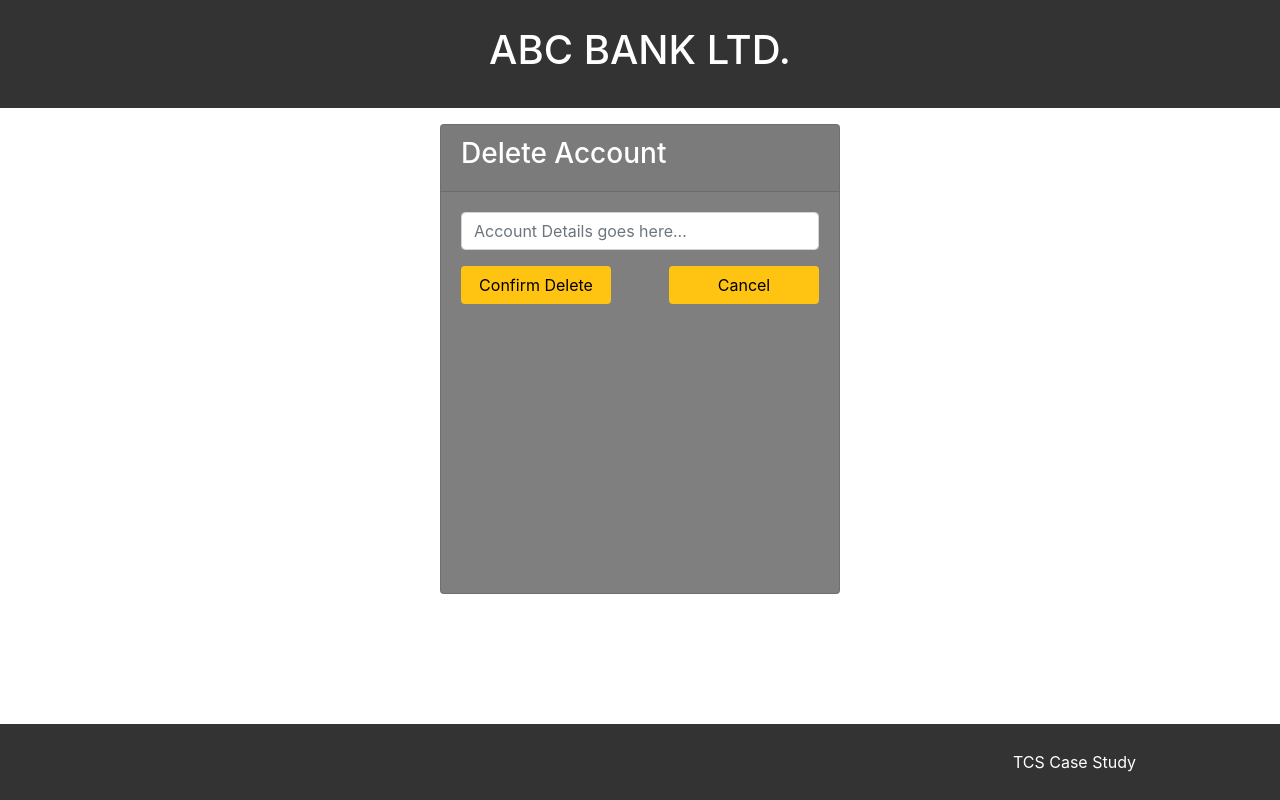
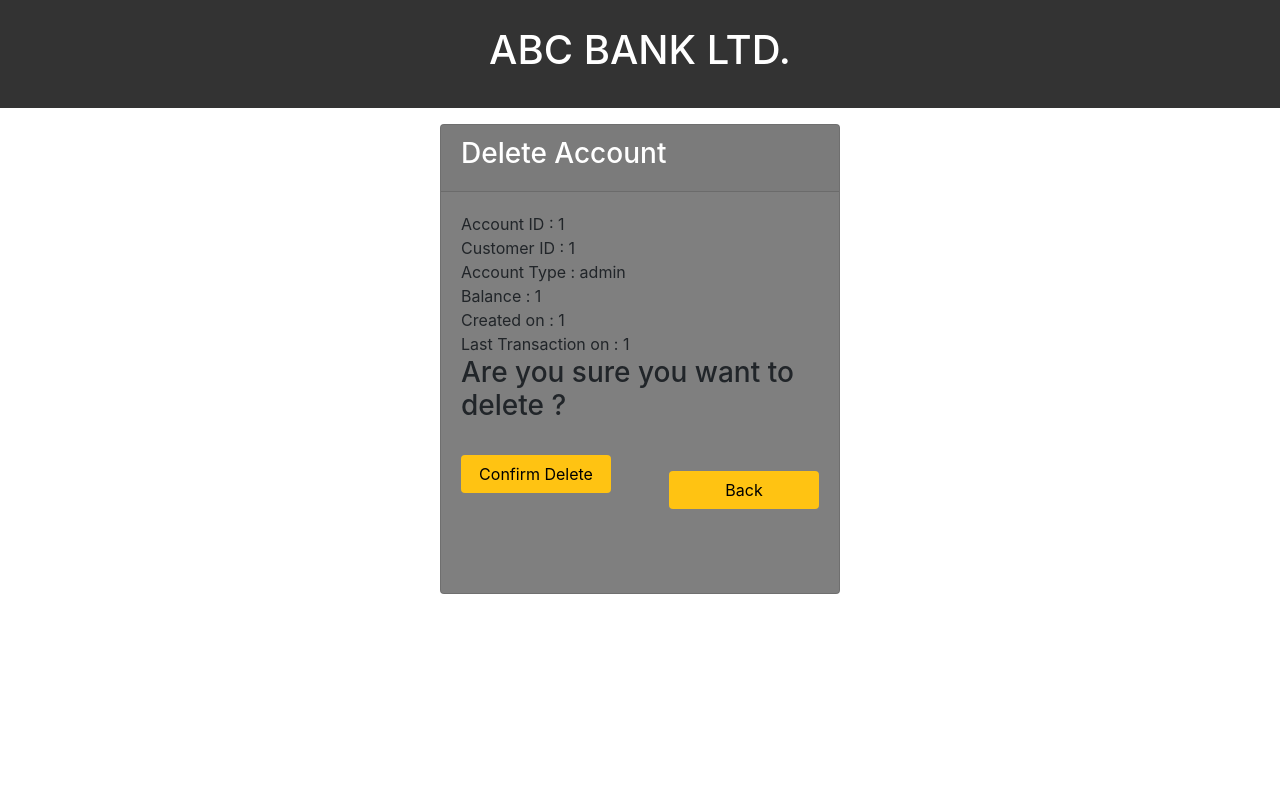
Before and after one commit to 216vignesh/Retail-Banking, a Flask app: page /confirm_delete_acc in a window 1280 px wide. Run offline with Flask 2, Linux system fonts and the light colour scheme; the visitor is signed in with stand-in values (Sample User, id 1); some libraries are stand-ins or nearby versions.

Commit message:
Manage Account Details done

```diff
--- a/templates/create_account.html
+++ b/templates/create_account.html
@@ -48,20 +48,20 @@
 				<h3>Create Account</h3>
 			</div>
 		<div class="card-body">
-				<form name="createcust" onsubmit="return validateForm()" method="POST">
+				<form name="createcust" action="{{ url_for('createaccount') }}" onsubmit="return validateForm()" method="POST">
 					<div class="input-group form-group">
 						<input type="number" name="custssnid" class="form-control" placeholder="Customer Id" required>
 					</div>
 
 					<div class="input-group form-group">
-						<select  class="form-control">
+						<select  class="form-control" name="type">
   							<option value="saving">Saving</option>
   							<option value="current">Current</option>
 						</select>
 					</div>
 
 					<div class="input-group form-group">
-						<input type="number" name="age" class="form-control" placeholder="Deposit Amount" required>
+						<input type="number" name="cash" class="form-control" placeholder="Deposit Amount" required>
 					</div>
 
 					<div class="form-group">
--- a/templates/delete_account_confirm.html
+++ b/templates/delete_account_confirm.html
@@ -23,17 +23,34 @@
 			</div>
 		<div class="card-body">
 				<form name="createcust" onsubmit="return validateForm()" method="POST">
-					<div class="input-group form-group">
-						<input type="text" name="custssnid" class="form-control" placeholder="Account Details goes here..." required>
-					</div>
+					<!-- <div class="input-group form-group">
+						<input type="text" name="custssnid" class="form-control" placeholder="Customer Details goes here..." required>
+					</div>   -->
+					<div class="success"> {{ success }} </div>
+					<div class="custssnid"> Account ID : {{ accountid }}</div>
+
+					<div class="custname"> Customer ID : {{ custid }}</div>
+
+					<div class="age"> Account Type : {{ acctype }}</div>
+
+					<div class="add1"> Balance : {{ balance }}</div>
+
+					<div class="state"> Created on : {{ createdate }}</div>
+
+					<div class="city"> Last Transaction on : {{ lasttransacdate }}</div>
+
+					<div class="areyousure"> <h3>Are you sure you want to delete ?</h3></div>
+
+					<br>
 
 					<div class="form-group">
 						<input type="submit" value="Confirm Delete" class="btn float-left login_btn">
 					</div>
 
+
 				</form>
 				<div class="form-group">
-					<a href="{{ url_for('deleteaccount') }}" class="btn float-right login_btn">Cancel</a>
+					<a href="{{ url_for('deleteaccount') }}" class="btn float-right login_btn">Back</a>
 						<!-- <input type="submit" value="Cancel" class="btn float-right login_btn"> -->
 				</div>
 			</div>
@@ -98,8 +115,8 @@
 	</script>
 
 
-    <div class="fixed-footer">
+    <!-- <div class="fixed-footer">
         <div class="container" style="text-align: right;">TCS Case Study</div>
-    </div>
+    </div> -->
 </body>
 </html>
```
Also changed, not shown: templates/delete_account.html (+6 -6 lines).
